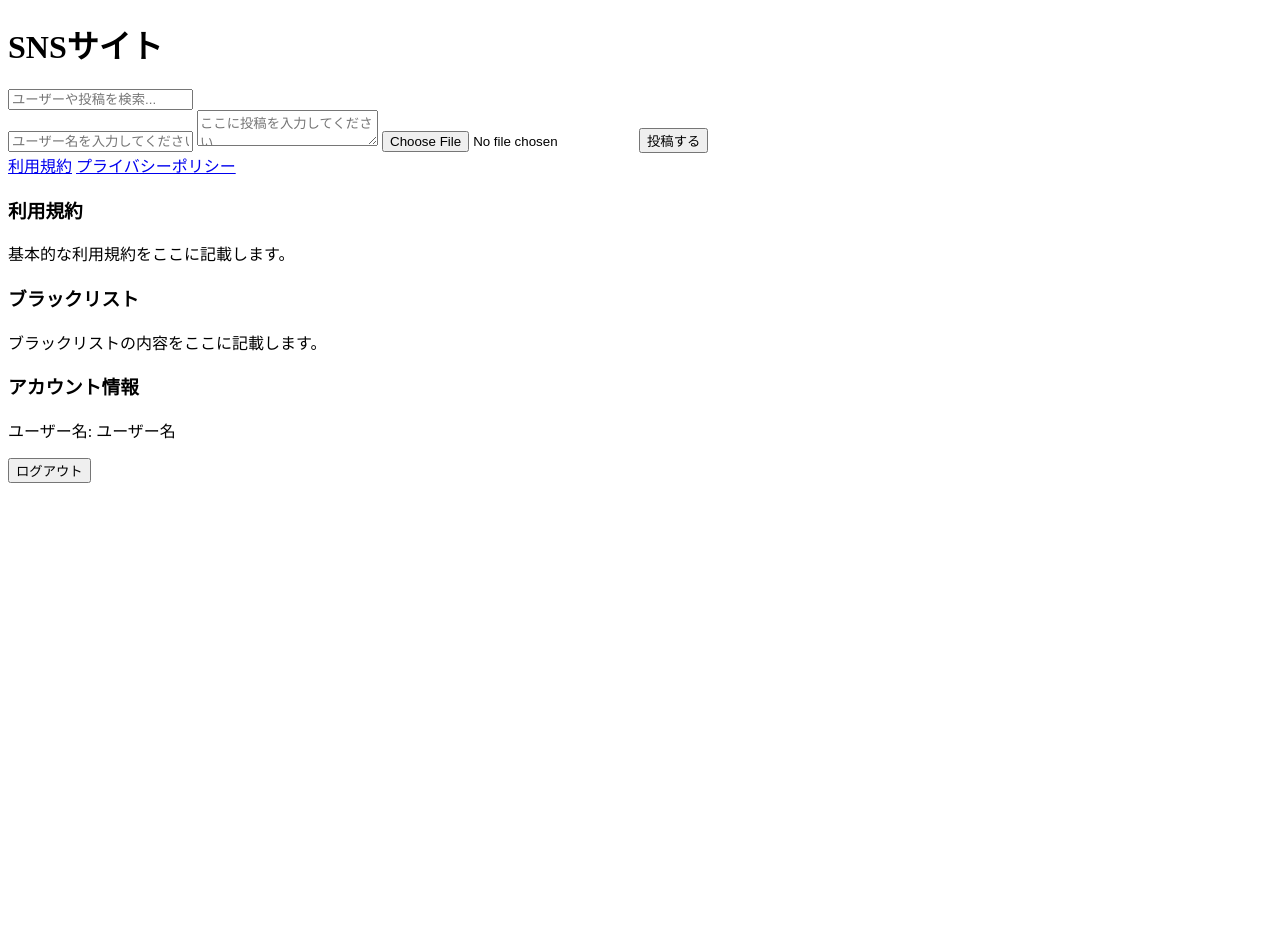
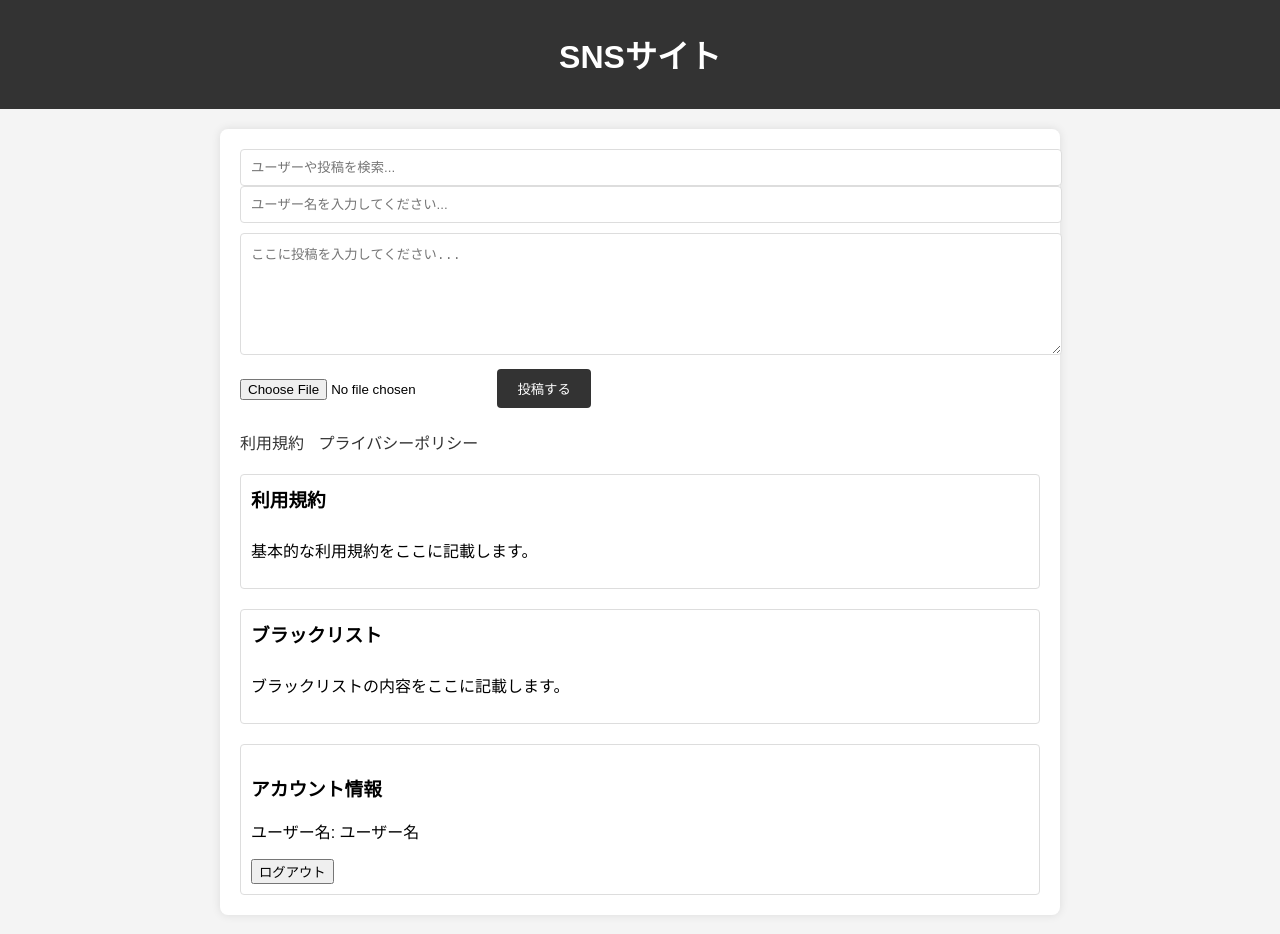
Before and after one commit to Sakalt/subraN, a plain HTML site: page index.html in a window 1280 px wide. Both pictures are taken after a click on the button "投稿する". Before the commit the page ends 800 px from the top, so only its background shows below. Drawn offline with Linux system fonts and the light colour scheme.

Commit message:
Update index.html

```diff
--- a/index.html
+++ b/index.html
@@ -5,7 +5,123 @@
     <meta name="viewport" content="width=device-width, initial-scale=1.0">
     <title>SNSサイト</title>
     <style>
-        /* スタイルは変わらないので省略します */
+        body {
+            font-family: Arial, sans-serif;
+            margin: 0;
+            padding: 0;
+            background-color: #f4f4f4;
+        }
+        header {
+            background-color: #333;
+            color: #fff;
+            padding: 10px;
+            text-align: center;
+        }
+        .container {
+            max-width: 800px;
+            margin: 20px auto;
+            padding: 20px;
+            background: #fff;
+            border-radius: 8px;
+            box-shadow: 0 0 10px rgba(0, 0, 0, 0.1);
+        }
+        .post-form {
+            margin-bottom: 20px;
+        }
+        .post-form textarea {
+            width: 100%;
+            height: 100px;
+            padding: 10px;
+            border: 1px solid #ddd;
+            border-radius: 4px;
+            margin-bottom: 10px;
+        }
+        .post-form input[type="file"] {
+            margin-bottom: 10px;
+        }
+        .post-form input[type="text"] {
+            width: 100%;
+            padding: 10px;
+            border: 1px solid #ddd;
+            border-radius: 4px;
+            margin-bottom: 10px;
+        }
+        .post-form button {
+            padding: 10px 20px;
+            background-color: #333;
+            color: #fff;
+            border: none;
+            border-radius: 4px;
+            cursor: pointer;
+        }
+        .post {
+            border-bottom: 1px solid #ddd;
+            padding: 10px 0;
+        }
+        .post:last-child {
+            border-bottom: none;
+        }
+        .post-author {
+            font-weight: bold;
+            margin-bottom: 5px;
+        }
+        .post-content {
+            margin-bottom: 10px;
+        }
+        .post-image {
+            max-width: 100%;
+            height: auto;
+            margin-top: 10px;
+        }
+        .comment-form {
+            margin-top: 10px;
+        }
+        .comment-form textarea {
+            width: 100%;
+            height: 50px;
+            padding: 10px;
+            border: 1px solid #ddd;
+            border-radius: 4px;
+            margin-bottom: 10px;
+        }
+        .comment-form button {
+            padding: 5px 10px;
+            background-color: #333;
+            color: #fff;
+            border: none;
+            border-radius: 4px;
+            cursor: pointer;
+        }
+        .search-bar input {
+            width: 100%;
+            padding: 10px;
+            border: 1px solid #ddd;
+            border-radius: 4px;
+        }
+        .link-section a {
+            color: #333;
+            text-decoration: none;
+            margin-right: 10px;
+        }
+        .link-section a:hover {
+            text-decoration: underline;
+        }
+        .terms, .blacklist {
+            margin-top: 20px;
+            padding: 10px;
+            border: 1px solid #ddd;
+            border-radius: 4px;
+        }
+        .terms h3, .blacklist h3 {
+            margin: 0;
+            padding-bottom: 10px;
+        }
+        .account-info {
+            margin-top: 20px;
+            padding: 10px;
+            border: 1px solid #ddd;
+            border-radius: 4px;
+        }
     </style>
 </head>
 <body>
@@ -54,29 +170,24 @@
         const POSTS_KEY = 'posts';
         const CURRENT_USER_KEY = 'currentUser';
 
-        // ローカルストレージから投稿データを読み込む
         function loadPosts() {
-            const posts = JSON.parse(localStorage.getItem(POSTS_KEY)) || [];
-            return posts;
+            return JSON.parse(localStorage.getItem(POSTS_KEY)) || [];
         }
 
-        // ローカルストレージに投稿データを保存する
         function savePosts(posts) {
             localStorage.setItem(POSTS_KEY, JSON.stringify(posts));
         }
 
-        // 現在のユーザーを設定する
         function setCurrentUser(username) {
             localStorage.setItem(CURRENT_USER_KEY, username);
             document.getElementById('usernameDisplay').textContent = username;
         }
 
-        // 現在のユーザーを取得する
         function getCurrentUser() {
             return localStorage.getItem(CURRENT_USER_KEY) || '';
         }
 
-        let posts = loadPosts(); // 初期データとしてローカルストレージから読み込み
+        let posts = loadPosts();
 
         function addPost() {
             const username = document.getElementById('usernameInput').value.trim();
@@ -93,7 +204,7 @@
                 return;
             }
 
-            setCurrentUser(username); // 現在のユーザーを設定
+            setCurrentUser(username);
 
             const post = {
                 author: username,
@@ -101,8 +212,8 @@
                 image: imageInput.files.length > 0 ? URL.createObjectURL(imageInput.files[0]) : null
             };
 
-            posts.unshift(post); // 新しい投稿を先頭に追加
-            savePosts(posts); // データをローカルストレージに保存
+            posts.unshift(post);
+            savePosts(posts);
 
             displayPosts();
 
@@ -115,9 +226,7 @@
             const postsContainer = document.getElementById('postsContainer');
             postsContainer.innerHTML = '';
 
-            const currentUser = getCurrentUser();
-            const userPosts = posts.filter(post => post.author === currentUser);
-            const recentPosts = userPosts.slice(0, 25); // 新着25件のみ表示
+            const recentPosts = posts.slice(0, 25);
 
             recentPosts.forEach(post => {
                 const postDiv = document.createElement('div');
@@ -172,9 +281,7 @@
 
         function searchPosts() {
             const query = document.getElementById('searchInput').value.toLowerCase();
-            const currentUser = getCurrentUser();
-            const userPosts = posts.filter(post => post.author === currentUser);
-            const filteredPosts = userPosts.filter(post =>
+            const filteredPosts = posts.filter(post =>
                 post.content.toLowerCase().includes(query) || post.author.toLowerCase().includes(query)
             );
             displayFilteredPosts(filteredPosts);
@@ -184,7 +291,9 @@
             const postsContainer = document.getElementById('postsContainer');
             postsContainer.innerHTML = '';
 
-            filteredPosts.forEach(post => {
+            const recentPosts = filteredPosts.slice(0, 25);
+
+            recentPosts.forEach(post => {
                 const postDiv = document.createElement('div');
                 postDiv.className = 'post';
 
@@ -217,14 +326,8 @@
             });
         }
 
-        function logout() {
-            localStorage.removeItem(CURRENT_USER_KEY); // ログアウト処理（ユーザー名を削除）
-            window.location.reload(); // ページをリロードして状態をリセット
-        }
-
         document.getElementById('searchInput').addEventListener('input', searchPosts);
 
-        // 初期表示
         displayPosts();
     </script>
 </body>
```
